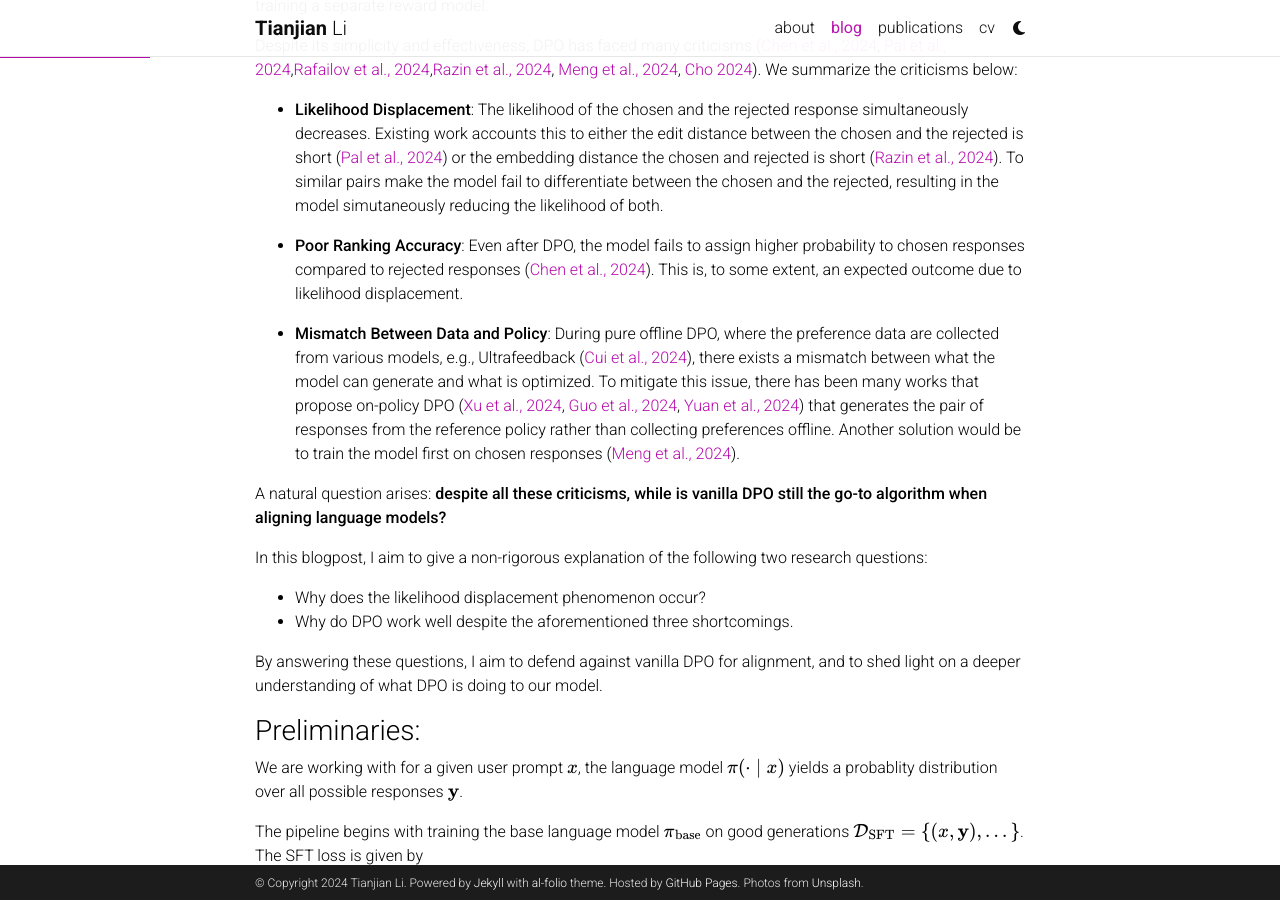
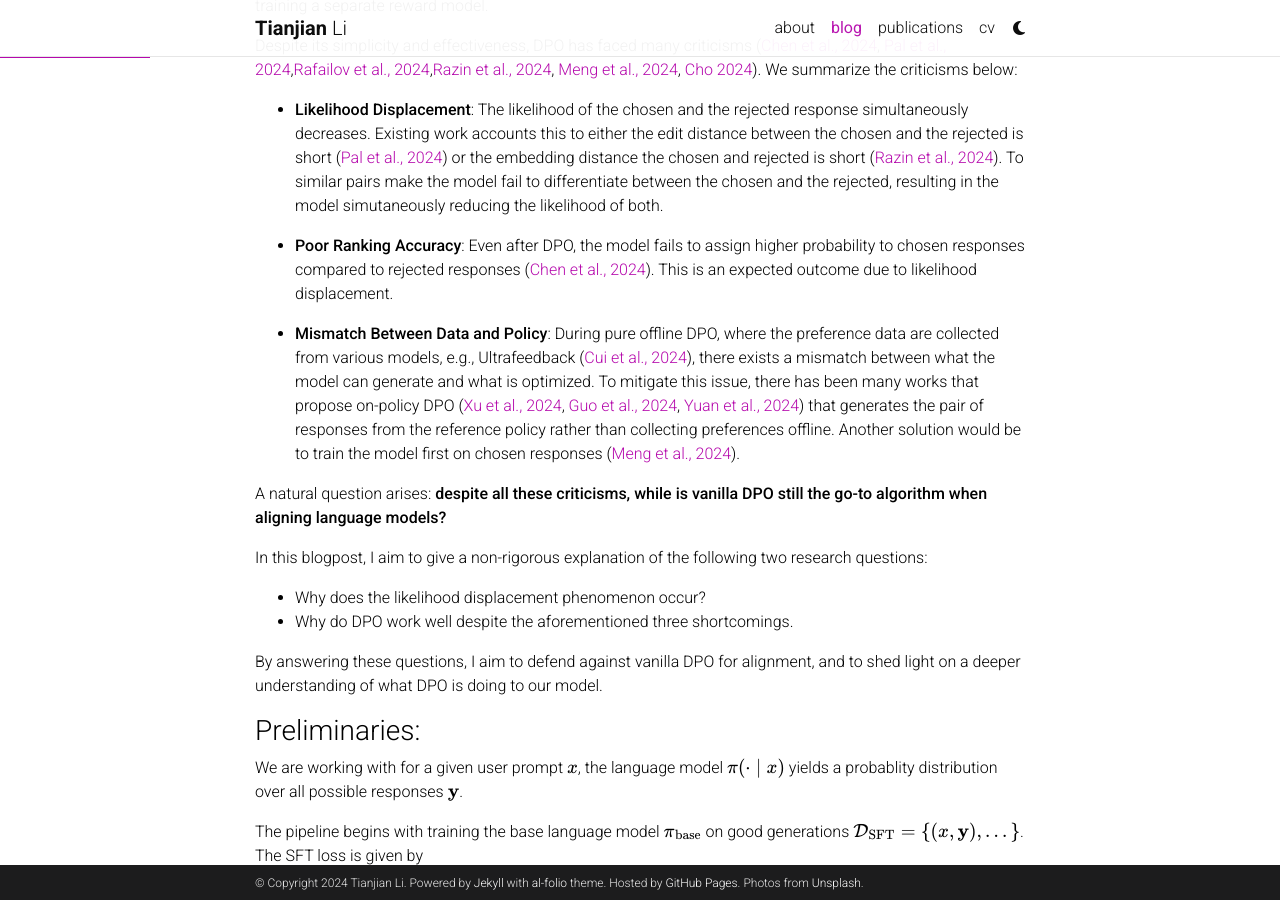
Before and after one commit to tianjianl/tianjianl.github.io, a Jekyll site: the page built from _posts/2024-12-06-dpo.md, in a window 1280 px wide and 900 px high, scrolled down 437 px. Built offline with Jekyll 4.4.1, drawn with Linux system fonts in a browser that asks for light colours; full-size pictures stand in for the smaller copies a plugin makes; comment, search, counter and statistics services are not loaded; a style sheet for code colours, icons or effects is not loaded; some of the changed text lies outside the part shown.

Commit message:
fixed typos

```diff
--- a/_posts/2024-12-06-dpo.md
+++ b/_posts/2024-12-06-dpo.md
@@ -13,7 +13,7 @@
 
 - **Likelihood Displacement**: The likelihood of the chosen and the rejected response simultaneously decreases. Existing work accounts this to either the edit distance between the chosen and the rejected is short ([Pal et al., 2024](https://arxiv.org/abs/2402.13228)) or the embedding distance the chosen and rejected is short ([Razin et al., 2024](https://arxiv.org/abs/2410.08847v2)). To similar pairs make the model fail to differentiate between the chosen and the rejected, resulting in the model simutaneously reducing the likelihood of both.
 
-- **Poor Ranking Accuracy**: Even after DPO, the model fails to assign higher probability to chosen responses compared to rejected responses ([Chen et al., 2024](https://arxiv.org/abs/2405.19534)). This is, to some extent, an expected outcome due to likelihood displacement.
+- **Poor Ranking Accuracy**: Even after DPO, the model fails to assign higher probability to chosen responses compared to rejected responses ([Chen et al., 2024](https://arxiv.org/abs/2405.19534)). This is an expected outcome due to likelihood displacement.
 
 - **Mismatch Between Data and Policy**: During pure offline DPO, where the preference data are collected from various models, e.g., Ultrafeedback ([Cui et al., 2024](https://arxiv.org/abs/2310.01377)), there exists a mismatch between what the model can generate and what is optimized. To mitigate this issue, there has been many works that propose on-policy DPO ([Xu et al., 2024](https://arxiv.org/abs/2312.16682), [Guo et al., 2024](https://arxiv.org/abs/2309.00267v3), [Yuan et al., 2024](https://arxiv.org/abs/2401.10020)) that generates the pair of responses from the reference policy rather than collecting preferences offline. Another solution would be to train the model first on chosen responses ([Meng et al., 2024](https://arxiv.org/abs/2405.14734)).
 
@@ -46,7 +46,7 @@
 
 which aims to maximize the margin between the log-likelihood between the chosen response and the rejected responses. In an ideal setting, this loss should push log-likelihood of the chosen response higher and push the log-likelihood of the rejected response lower, making the preferred response more likely under the aligned model.
 
-However, as many works have noticed ([Rafailov et al., 2024](https://arxiv.org/abs/2404.12358), [Pal et al., 2024](https://arxiv.org/abs/2402.13228), [Razin et al., 2024](https://arxiv.org/abs/2410.08847v2), [Feng et al., 2024](https://arxiv.org/abs/2404.04626)), often times the **likelihood of both the chosen and the rejected response goes down**, a phenomenon that [Razin et al., 2024](https://arxiv.org/abs/2410.08847v2)terms "likelihood displacement". In this blogpost, I would like to offer another explanation of why does "likelihood displacement" happens and more interestingly, why DPO is a strong baselines despite "likelihood displacement". To this, we first need to investigate the effect of DPO onto the language modeling distribution — “The Squeezing Effect".
+However, as many works have noticed ([Rafailov et al., 2024](https://arxiv.org/abs/2404.12358), [Pal et al., 2024](https://arxiv.org/abs/2402.13228), [Razin et al., 2024](https://arxiv.org/abs/2410.08847v2), [Feng et al., 2024](https://arxiv.org/abs/2404.04626)), often times the **likelihood of both the chosen and the rejected response goes down**, a phenomenon that [Razin et al., 2024](https://arxiv.org/abs/2410.08847v2) terms "likelihood displacement". In this blogpost, I would like to offer another explanation of why does "likelihood displacement" happens and more interestingly, why DPO is a strong baselines despite "likelihood displacement". To this, we first need to investigate the effect of DPO onto the language modeling distribution — “The Squeezing Effect".
 
 ## The Squeezing Effect of DPO Negative Gradient
 
@@ -61,7 +61,7 @@
 The following figure from [Ren and Sutherland, 2024](https://arxiv.org/abs/2407.10490) illustrates the squeezing effect of DPO. As the log-likelihood of the rejected sentence $$\pi(\mathbf{y}_{u}^-)$$ gets pushed down, the majority of the increased mass goes to $$\mathbf{y^*}$$, the most probable sentence, instead of the chosen (winning) sentence $$\mathbf{y}_u^{+}$$.
 {% include figure.html path="assets/img/Squeezing.png" class="img-fluid rounded z-depth-1 mx-auto d-block" width="400" zoomable=true %}
 
-To validate this claim, [Ren and Sutherland, 2024](https://arxiv.org/abs/2407.10490)performed a series of experiments: they plot out the log-likelihood of the chosen sentence and its paraphrases, the rejected sentence and its paraphrases, and a proxy of $$\mathbf{y}^*$$ - the greedy decoded sentence: the following figure from the paper illustrates this:
+To validate this claim, [Ren and Sutherland, 2024](https://arxiv.org/abs/2407.10490) performed a series of experiments: they plot out the log-likelihood of the chosen sentence and its paraphrases, the rejected sentence and its paraphrases, and a proxy of $$\mathbf{y}^*$$ - the greedy decoded sentence: the following figure from the paper illustrates this:
 {% include figure.html path="assets/img/chosen_rejected_decrease.png" class="img-fluid rounded z-depth-1 mx-auto d-block" width="600" zoomable=true %}
 In the left 4 subfigures, we observe that the likelihood of the chosen and its paraphrases, the rejected and its paraphrases all get decreased during DPO. However, the greedy decoded sentence, which is the black one in the rightmost subfigure goes up, thus confirming that the most the the probability mass goes to $$\mathbf{y}^*$$(or at least a proxy of $$\mathbf{y}^*$$).
 
@@ -72,11 +72,11 @@
 
 **It turns out that $$\mathbf{y}^* = \arg\max_\mathbf{y} \pi(\mathbf{y} \mid x)$$ itself is a very strong baseline.** In [Huang et al., 2024](https://arxiv.org/pdf/2412.01951), the authors were interested in the mechanisms behind self-improvement - why can language models be improved when training on data that is generated by itself ([Yarowsky, 1995](https://aclanthology.org/P95-1026.pdf), [He et al., 2020](https://arxiv.org/abs/1909.13788),[Zelikman et al., 2022](https://arxiv.org/abs/2203.14465), [Xu et al., 2023](https://arxiv.org/abs/2312.16682)), sometimes even without external feedback ([Yuan et al., 2024](https://arxiv.org/abs/2401.10020))?
 
-[Huang et al., 2024](https://arxiv.org/abs/2412.01951) points out that the best-of-$$N$$ response with the highest likelihood:
+[Huang et al., 2024](https://arxiv.org/abs/2412.01951) points out that the best-of-N response with the highest likelihood:
 $$ \mathbf{\hat{y}}^* = \arg\max_{\mathbf{y}_i,~i \in \{1,...,N\}} \pi(y_i\mid x)$$
 is actually a strong baseline, and training a language model on high-likelihood responses can "sharpen" the model towards these high-likelihood responses. (It would be interesting to track the best-of-N log-likelihood throughout DPO).
 
-Empirically, [Huang et al., 2024](https://arxiv.org/abs/2412.01951)validated their results on a large suite of models (Phi, Mistral, Llama, GPT-3.5) across various tasks (MATH, GSM, ...). The results are in the following figure:
+Empirically, [Huang et al., 2024](https://arxiv.org/abs/2412.01951) validated their results on a large suite of models (Phi, Mistral, Llama, GPT-3.5) across various tasks (MATH, GSM, ...). The results are in the following figure:
 {% include figure.html path="assets/img/Experiments.png" class="img-fluid rounded z-depth-1 mx-auto d-block" width="600" zoomable=true %}
 
 In subfigure (a), the numbers refer to the percent accuracy improvement over greedy decoding. The authors find that:
```
